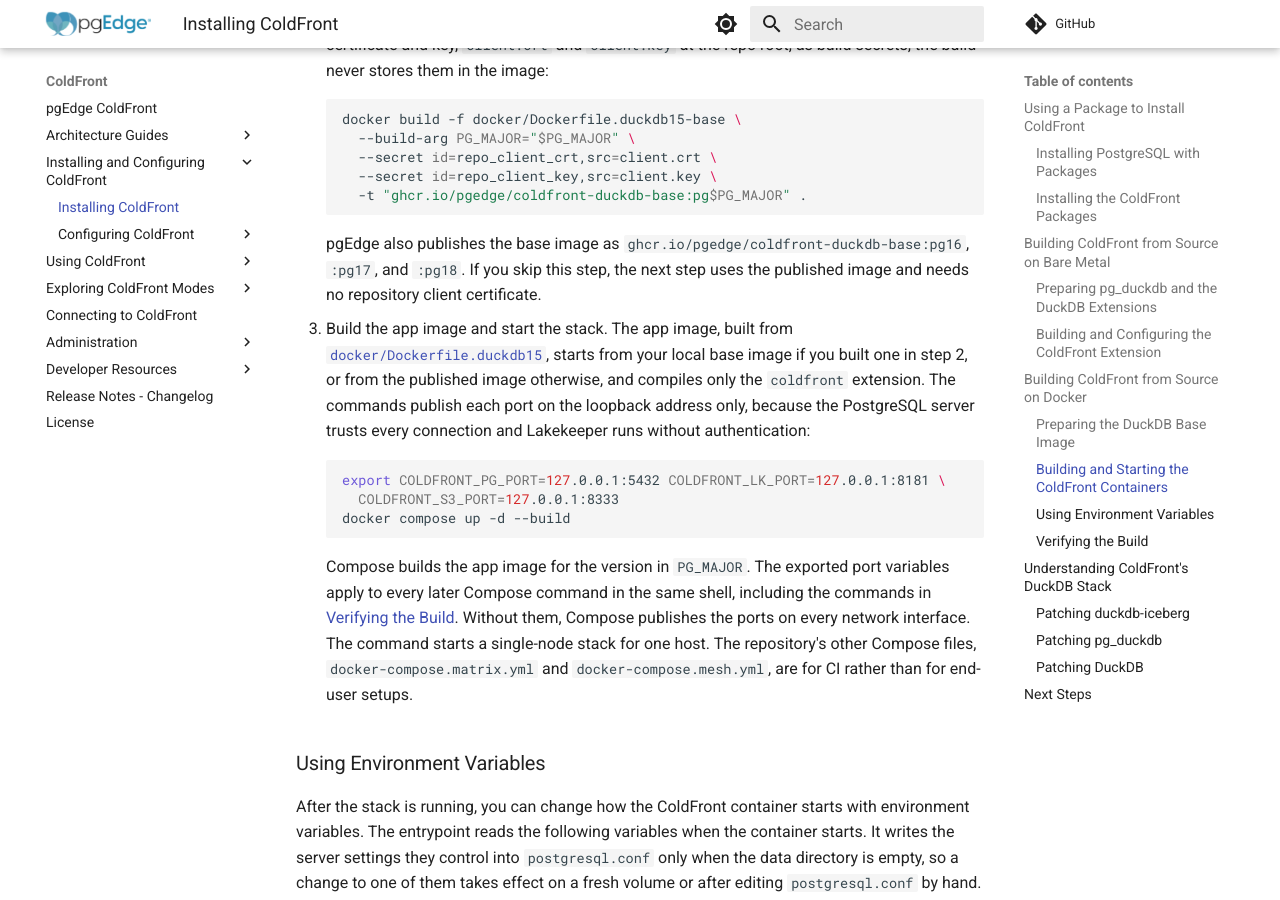
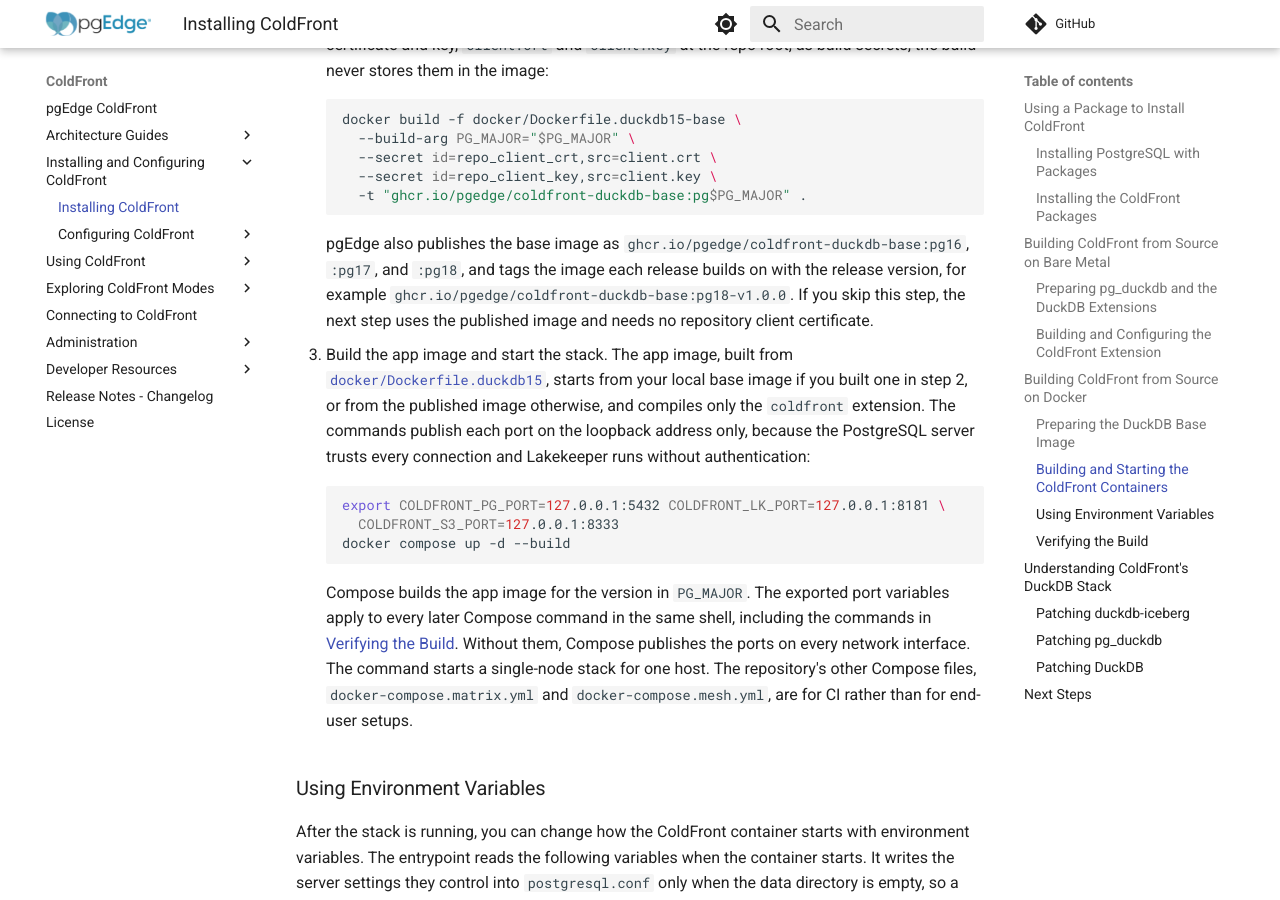
Before and after one commit to pgEdge/coldfront, an MkDocs documentation site: the page built from docs/installation.md, in a window 1280 px wide and 900 px high, scrolled down 9460 px. Built offline with MkDocs 1.6.1 and Material for MkDocs 9.7.7, drawn with Linux system fonts in a browser that asks for light colours; comment, search, counter and statistics services are not loaded.

Commit message:
feat: tag the base image with the release version on each release

````diff
--- a/docs/installation.md
+++ b/docs/installation.md
@@ -478,9 +478,11 @@ always uses the current source:
     ```
 
     pgEdge also publishes the base image as
-    `ghcr.io/pgedge/coldfront-duckdb-base:pg16`, `:pg17`, and `:pg18`. If you
-    skip this step, the next step uses the published image and needs no
-    repository client certificate.
+    `ghcr.io/pgedge/coldfront-duckdb-base:pg16`, `:pg17`, and `:pg18`, and
+    tags the image each release builds on with the release version, for
+    example `ghcr.io/pgedge/coldfront-duckdb-base:pg18-v1.0.0`. If you skip
+    this step, the next step uses the published image and needs no repository
+    client certificate.
 
 3. Build the app image and start the stack. The app image, built from
    [`docker/Dockerfile.duckdb15`](https://github.com/pgEdge/ColdFront/blob/main/docker/Dockerfile.duckdb15),
````
Also changed, not shown: docs/changelog.md (+6 -0 lines), 1 other file.
